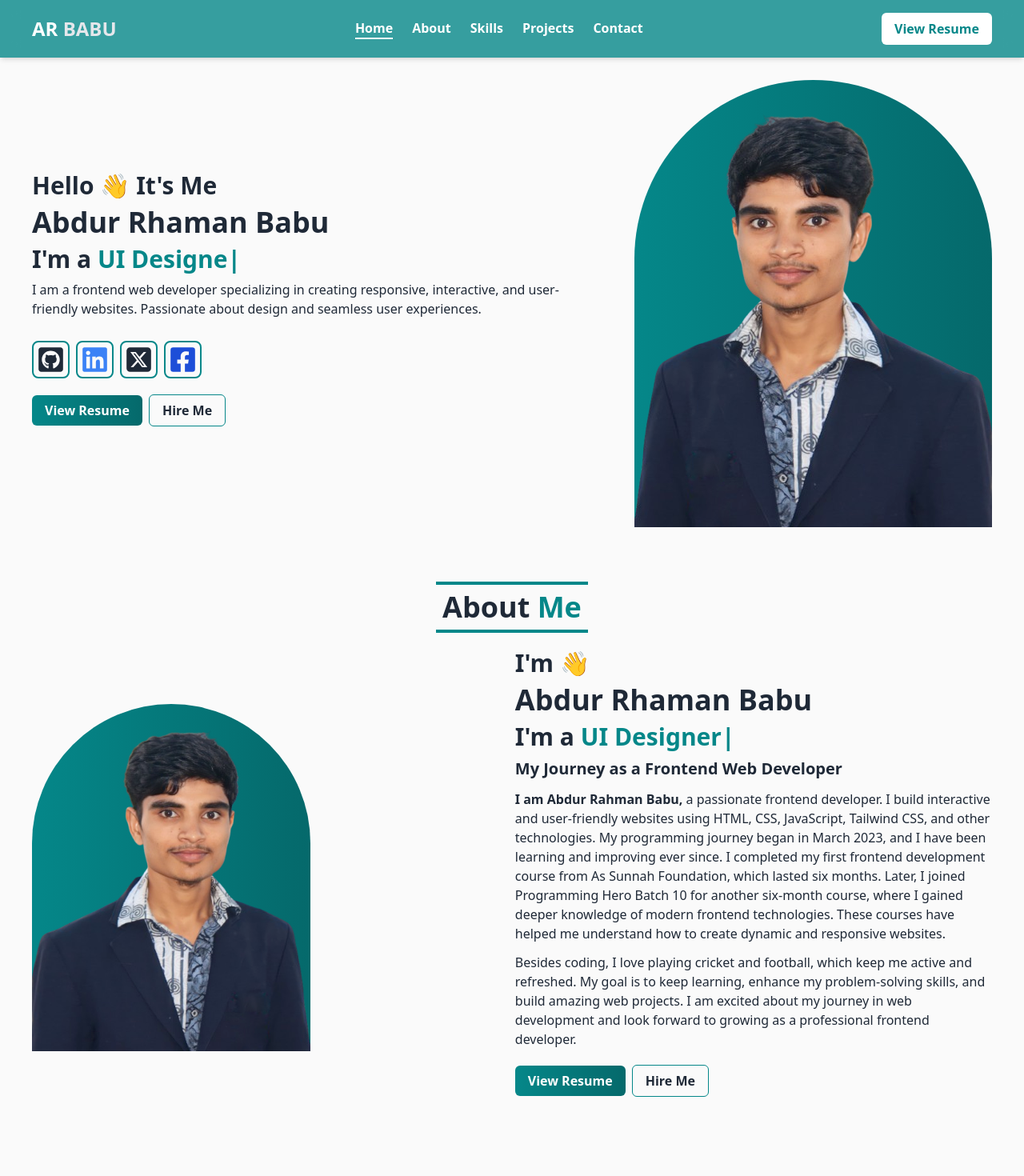
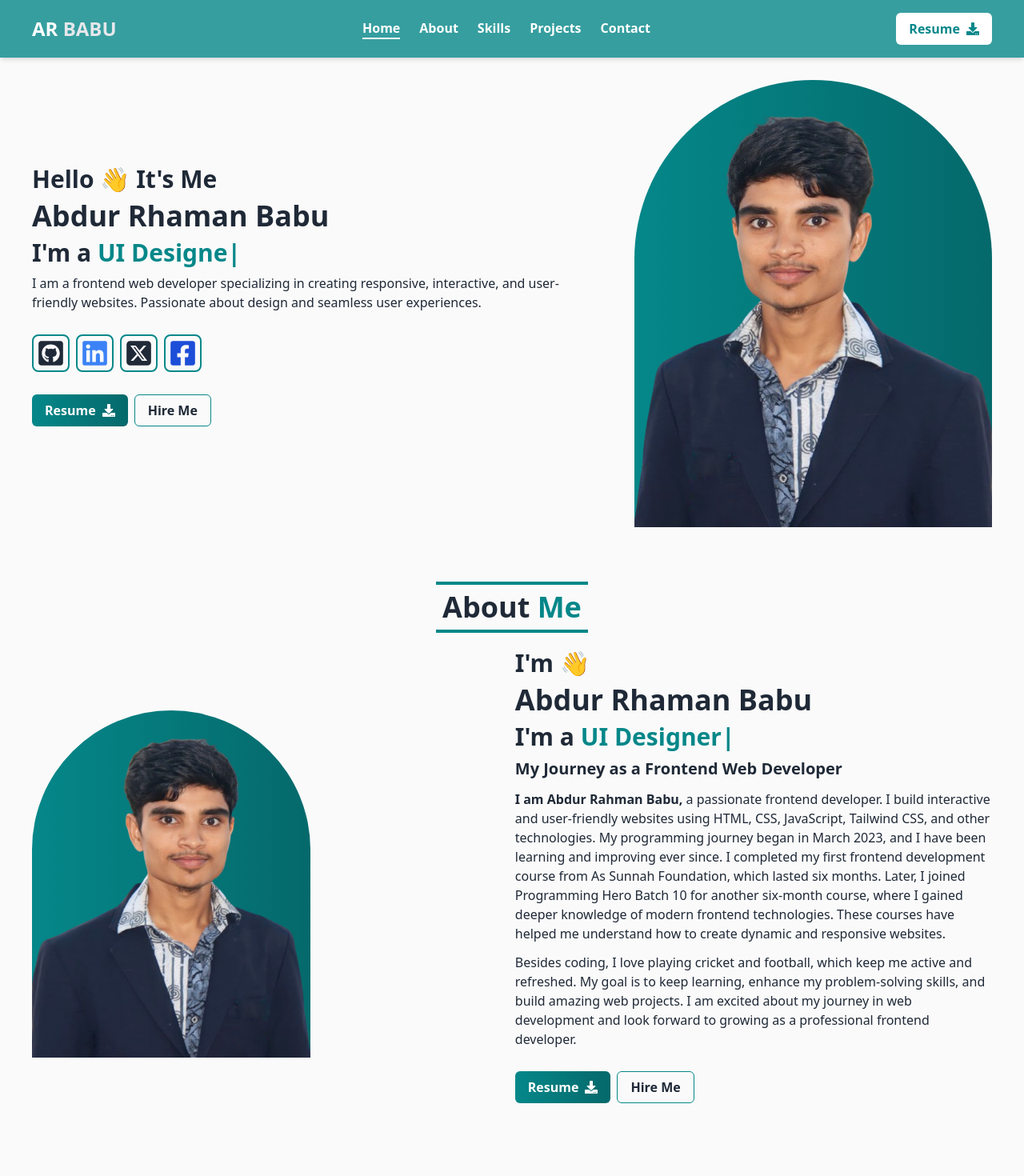
Before and after one commit to abdur-rhaman-babu/my-portfolio, a React (Vite) app: page / in a window 1280 px wide. Shown: the top 1470 px of the page at 80% size. Built offline with nearby package versions, Linux system fonts and the light colour scheme.

Commit message:
add some fetures

```diff
--- a/package.json
+++ b/package.json
@@ -17,7 +17,7 @@
     "match-sorter": "^8.0.0",
     "react": "^19.0.0",
     "react-dom": "^19.0.0",
-    "react-icons": "^5.4.0",
+    "react-icons": "^5.5.0",
     "react-router-dom": "^7.1.5",
     "react-type-animation": "^3.2.0",
     "react-typed": "^2.0.12",
--- a/src/Shared/Footer/Footer.jsx
+++ b/src/Shared/Footer/Footer.jsx
@@ -5,7 +5,7 @@ import { Link } from "react-router-dom";
 const Footer = () => {
   return (
     <footer className="footer bg-[#058789] text-neutral-content items-center p-4 px-20">
-      <aside className="grid-flow-col items-center">
+      <aside className="grid-flow-col items-center flex flex-col">
         <Link to="/" className="text-2xl font-bold text-white">
           AR <span className="text-gray-200">BABU</span>
         </Link>
--- a/src/Shared/Navbar/Navbar.jsx
+++ b/src/Shared/Navbar/Navbar.jsx
@@ -1,5 +1,5 @@
 import { useState, useEffect } from "react";
-import { FaBars, FaTimes } from "react-icons/fa";
+import { FaBars, FaDownload, FaTimes } from "react-icons/fa";
 import { Link } from "react-router-dom";
 
 const Navbar = () => {
@@ -81,9 +81,9 @@ const Navbar = () => {
         <a
           href="/Front_End_Developer.pdf"
           download='Front_End_Developer.pdf'
-          className="hidden lg:block bg-white text-[#058789] px-4 py-2 rounded-md font-semibold hover:bg-gray-200"
+          className="hidden lg:flex items-center gap-2 lg:block bg-white text-[#058789] px-4 py-2 rounded-md font-semibold hover:bg-gray-200"
         >
-          View Resume
+          Resume <i><FaDownload /></i>
         </a>
 
         <button onClick={toggleMenu} className="lg:hidden text-white text-2xl">
--- a/src/pages/About/About.jsx
+++ b/src/pages/About/About.jsx
@@ -1,4 +1,4 @@
-import { FaFacebookSquare, FaGithubSquare, FaLinkedin } from "react-icons/fa";
+import { FaDownload, FaFacebookSquare, FaGithubSquare, FaLinkedin } from "react-icons/fa";
 import { FaSquareXTwitter } from "react-icons/fa6";
 import { TypeAnimation } from "react-type-animation";
 import banner1 from "../../assets/image/banner1.png";
@@ -71,9 +71,12 @@ const About = () => {
               <a
                 href="/Front_End_Developer.pdf"
                 download="Front_End_Developer.pdf"
-                className="text-white bg-gradient-to-r from-[#058789] to-[#05696B] hover:from-[#05696B] hover:to-[#058789] px-4 py-2 rounded-md font-semibold"
+                className="text-white flex items-center gap-2 bg-gradient-to-r from-[#058789] to-[#05696B] hover:from-[#05696B] hover:to-[#058789] px-4 py-2 rounded-md font-semibold"
               >
-                View Resume
+                Resume{" "}
+                <i>
+                  <FaDownload />
+                </i>
               </a>
             </button>
             <button>
--- a/src/pages/Banner/Banner.jsx
+++ b/src/pages/Banner/Banner.jsx
@@ -1,4 +1,4 @@
-import { FaFacebookSquare, FaGithubSquare, FaLinkedin } from "react-icons/fa";
+import { FaDownload, FaFacebookSquare, FaGithubSquare, FaLinkedin } from "react-icons/fa";
 import banner from "../../assets/image/banner.png";
 import { FaSquareXTwitter } from "react-icons/fa6";
 import { TypeAnimation } from "react-type-animation";
@@ -13,7 +13,7 @@ const Banner = () => {
         <h1 className="font-bold text-4xl">Abdur Rhaman Babu</h1>
 
         <h2 className="font-bold text-3xl">
-          I'm a{" "}
+          I'm a {" "}
           <TypeAnimation
             sequence={[
               "Frontend Developer",
@@ -64,9 +64,9 @@ const Banner = () => {
             <a
               href="/Front_End_Developer.pdf"
               download="Front_End_Developer.pdf"
-              className="text-white bg-gradient-to-r from-[#058789] to-[#05696B] hover:from-[#05696B] hover:to-[#058789] px-4 py-2 rounded-md font-semibold"
+              className="text-white flex items-center gap-2 bg-gradient-to-r from-[#058789] to-[#05696B] hover:from-[#05696B] hover:to-[#058789] px-4 py-2 rounded-md font-semibold"
             >
-              View Resume
+              Resume <i><FaDownload /></i>
             </a>
           </button>
           <button>
```
Also changed, not shown: 1 other file (tests, documents, lock files or other folders).
